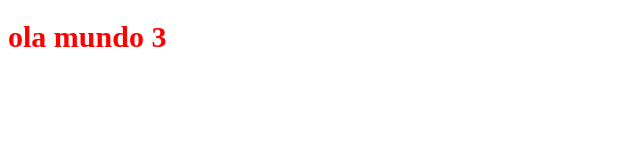
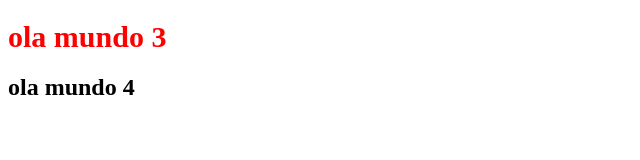
Before and after one commit to thais-pacheco/teste, a plain HTML site: page index.html in a window 1280 px wide. Shown: the whole page, without its empty margins (0-640 px from the left). Drawn offline with Linux system fonts and the light colour scheme.

Commit message:
ola mundo 4

```diff
--- a/index.html
+++ b/index.html
@@ -8,5 +8,6 @@
 </head>
 <body>
     <h1>ola mundo 3</h1>
+    <h2>ola mundo 4</h2>
 </body>
 </html>
```
